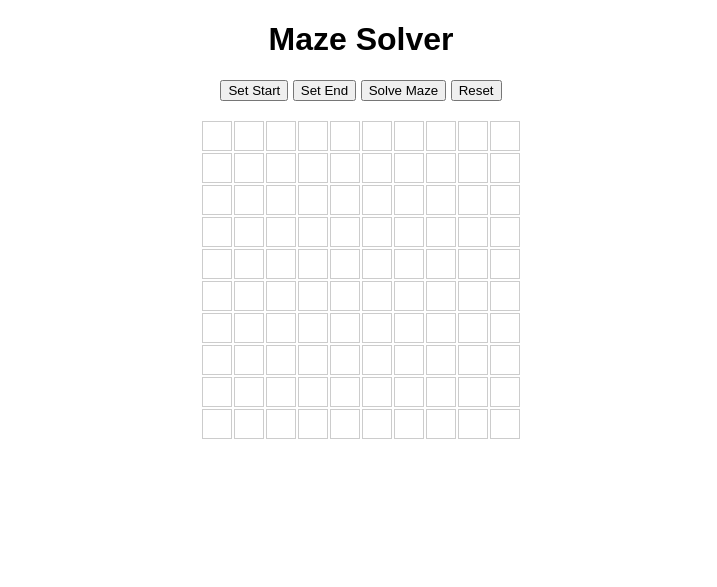
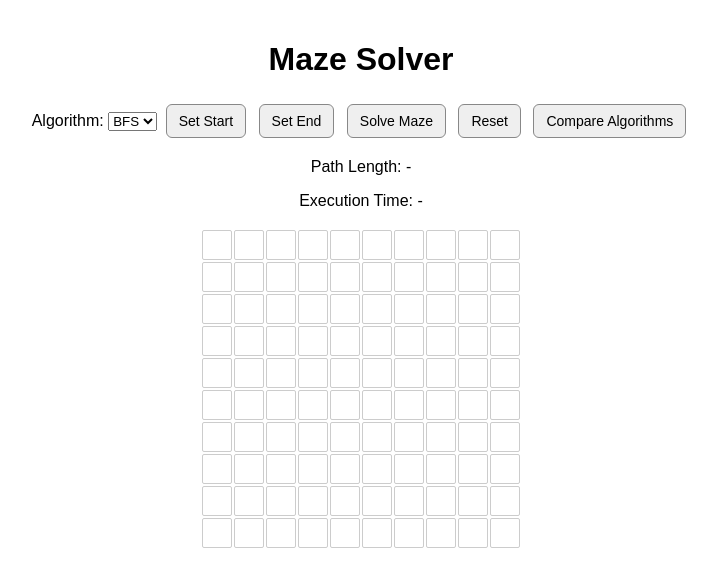
Before and after one commit to cheedellasravani07-max/maze-solver, a Flask app: template templates/index.html in a window 1280 px wide. Shown: the top 587 px of the page, without its empty margins (279-996 px from the left). Run offline with Flask 3, Linux system fonts and the light colour scheme; the template is opened without the code that fills it, so the values that code supplies are empty.

Commit message:
Complete maze solver features

```diff
--- a/Static/script.js
+++ b/Static/script.js
@@ -54,6 +54,7 @@ for (let row = 0; row < rows; row++) {
                     Number(cell.dataset.row),
                     Number(cell.dataset.col)
                 ];
+                selectedMode = "wall";
 
             } else if (selectedMode === "end") {
 
@@ -71,7 +72,7 @@ for (let row = 0; row < rows; row++) {
                     Number(cell.dataset.row),
                     Number(cell.dataset.col)
                 ];
-
+                selectedMode = "wall";
             } else {
 
                 cell.classList.toggle("wall");
@@ -103,12 +104,11 @@ endBtn.addEventListener("click", function() {
     selectedMode = "end";
 });
 
-
 // Solve button
 
 const solveBtn = document.getElementById("solveBtn");
-
-solveBtn.addEventListener("click", function() {
+const compareBtn = document.getElementById("compareBtn");
+solveBtn.addEventListener("click", async function() {
 
     if (startPosition === null) {
         alert("Please select a Start point.");
@@ -120,8 +120,8 @@ solveBtn.addEventListener("click", function() {
         return;
     }
 
-    const selectedAlgorithm = "bfs";
-
+const algorithmSelect = document.getElementById("algorithm");
+const selectedAlgorithm = algorithmSelect.value;
     const mazeRequest = {
         maze: mazeData,
         start: startPosition,
@@ -129,10 +129,149 @@ solveBtn.addEventListener("click", function() {
         algorithm: selectedAlgorithm
     };
 
-    console.log("Maze data ready:", mazeRequest);
+    console.log("Sending maze data:", mazeRequest);
+
+    try {
+
+        const response = await fetch("http://127.0.0.1:5000/solve", {
+            method: "POST",
+            headers: {
+                "Content-Type": "application/json"
+            },
+            body: JSON.stringify(mazeRequest)
+        });
+
+        const result = await response.json();
+
+        console.log("Backend response:", result);
+        console.log("Explored cells:", result.explored);
+        console.log("Path length:", result.path_length);
+        document.getElementById("pathLength").textContent =
+        "Path Length: " + result.path_length;
+        console.log("Execution time:", result.execution_time);
+        document.getElementById("executionTime").textContent =
+        "Execution Time: " + (result.execution_time * 1000).toFixed(2) + " ms";
+        if (!response.ok) {
+            alert(result.error || "Something went wrong.");
+            return;
+        }
+
+        if (result.path === null) {
+            alert("No path found!");
+            return;
+        }
+// Clear previous path
+document.querySelectorAll(".cell").forEach(function(cell) {
+    cell.classList.remove("path");
+    cell.classList.remove("visited");
+});
+        // Show visited cells
+result.explored.forEach(function(position, index) {
+
+    const row = position[0];
+    const col = position[1];
+
+    const cell = document.querySelector(
+        `.cell[data-row="${row}"][data-col="${col}"]`
+    );
+
+    if (cell) {
+        setTimeout(function() {
+
+            if (
+                !(row === startPosition[0] && col === startPosition[1]) &&
+                !(row === endPosition[0] && col === endPosition[1])
+            ) {
+                cell.classList.add("visited");
+            }
+
+        }, index * 50);
+    }
 });
 
+        // Show the solution path
+        result.path.forEach(function(position, index) {
 
+            const row = position[0];
+            const col = position[1];
+
+            const cell = document.querySelector(
+                `.cell[data-row="${row}"][data-col="${col}"]`
+            );
+
+            if (cell) {
+                setTimeout(function() {
+
+                    // Don't remove start/end colors
+                    if (
+                        !(row === startPosition[0] && col === startPosition[1]) &&
+                        !(row === endPosition[0] && col === endPosition[1])
+                    ) {
+                        cell.classList.remove("visited");
+                        cell.classList.add("path");
+                    }
+
+                },  result.explored.length * 50 + index * 100);
+            }
+        });
+
+    } catch (error) {
+
+        console.error("Error connecting to backend:", error);
+
+        alert(
+            "Could not connect to the Flask backend.\n\n" +
+            "Make sure python backend/app.py is running."
+        );
+    }
+});
+compareBtn.addEventListener("click", async function() {
+
+    const algorithms = ["bfs", "dfs", "astar"];
+    const results = [];
+
+    for (const algorithm of algorithms) {
+
+        const mazeRequest = {
+            maze: mazeData,
+            start: startPosition,
+            end: endPosition,
+            algorithm: algorithm
+        };
+
+        const response = await fetch("http://127.0.0.1:5000/solve", {
+            method: "POST",
+            headers: {
+                "Content-Type": "application/json"
+            },
+            body: JSON.stringify(mazeRequest)
+        });
+
+        const result = await response.json();
+
+        results.push({
+            algorithm: algorithm.toUpperCase(),
+            pathLength: result.path_length,
+            executionTime: result.execution_time
+        });
+    }
+
+    console.log("Algorithm comparison:", results);
+    const comparisonDiv = document.getElementById("comparison");
+
+comparisonDiv.innerHTML = "";
+
+results.forEach(function(result) {
+    comparisonDiv.innerHTML +=
+        "<p>" +
+        result.algorithm +
+        " — Path: " +
+        result.pathLength +
+        " | Time: " +
+        (result.executionTime * 1000).toFixed(2) +
+        " ms</p>";
+});
+});
 // Reset button
 
 const resetBtn = document.getElementById("resetBtn");
--- a/Static/style.css
+++ b/Static/style.css
@@ -1,6 +1,8 @@
 body {
     font-family: Arial, sans-serif;
     text-align: center;
+     margin: 0;
+    padding: 20px;
 }
 
 #maze {
@@ -18,14 +20,34 @@ body {
     border: 1px solid #ccc;
     background-color: white;
     box-sizing: border-box;
+    border-radius: 2px;
+
 }
 .wall {
     background-color: black;
 }
 .start {
-    background-color: green;
+    background-color: rgb(128, 0, 105);
 }
 
 .end {
-    background-color: red;
+    background-color: rgb(0, 255, 102);
 }
+.path {
+    background-color: rgb(0, 170, 255);
+}
+.visited {
+    background-color: orange;
+}
+#comparison {
+    margin-top: 15px;
+    font-weight: bold;
+}
+button {
+    padding: 8px 12px;
+    margin: 4px;
+    border-radius: 6px;
+    border: 1px solid #888;
+    cursor: pointer;
+    font-size: 14px;
+}
--- a/backend/app.py
+++ b/backend/app.py
@@ -1,15 +1,15 @@
-from flask import Flask, request, jsonify
+from flask import Flask, request, jsonify, render_template
+import time
 from bfs import bfs
 from dfs import dfs
 from astar import astar
 from maze import is_valid_maze
 
-app = Flask(__name__)
-
+app = Flask(__name__, template_folder="../templates", static_folder="../Static")
 
 @app.route("/")
 def home():
-    return "Maze Solver Backend is Running!"
+    return render_template("index.html")
 
 @app.route("/solve", methods=["POST"])
 def solve_maze():
@@ -31,15 +31,21 @@ def solve_maze():
 
     if not is_valid_maze(maze, start, end):
         return jsonify({"error": "Invalid maze"}), 400
-
+    start_time = time.perf_counter()
     if algorithm == "bfs":
-        path = bfs(maze, start, end)
+        result = bfs(maze, start, end)
+        path = result["path"] if result else None
+        explored = result["explored"] if result else []
 
     elif algorithm == "dfs":
-        path = dfs(maze, start, end)
+        result = dfs(maze, start, end)
+        path = result["path"] if result else None
+        explored = result["explored"] if result else []
 
     elif algorithm == "astar":
-        path = astar(maze, start, end)
+            result = astar(maze, start, end)
+            path = result["path"] if result else None
+            explored = result["explored"] if result else []
 
     else:
         return jsonify({"error": "Unknown algorithm"}), 400
@@ -50,10 +56,14 @@ def solve_maze():
             "path": None,
             "message": "No path found"
         })
-
+    execution_time = time.perf_counter() - start_time
+    path_length = len(path)
     return jsonify({
         "algorithm": algorithm,
         "path": path,
+        "explored": explored,
+        "path_length": path_length,
+        "execution_time": execution_time,
         "message": "Path found"
     })
 
--- a/templates/index.html
+++ b/templates/index.html
@@ -11,11 +11,22 @@
 
     <h1>Maze Solver</h1>
 
-    <button id="startBtn">Set Start</button>
-    <button id="endBtn">Set End</button>
-    <button id="solveBtn">Solve Maze</button>
-    <button id="resetBtn">Reset</button>
+   <label for="algorithm">Algorithm:</label>
 
+<select id="algorithm">
+    <option value="bfs">BFS</option>
+    <option value="dfs">DFS</option>
+    <option value="astar">A*</option>
+</select>
+
+<button id="startBtn">Set Start</button>
+<button id="endBtn">Set End</button>
+<button id="solveBtn">Solve Maze</button>
+<button id="resetBtn">Reset</button>
+<button id="compareBtn">Compare Algorithms</button>
+<p id="pathLength">Path Length: -</p>
+<p id="executionTime">Execution Time: -</p>
+<div id="comparison"></div>
     <div id="maze"></div>
 
     <script src="{{ url_for('static', filename='script.js') }}"></script>
```
Also changed, not shown: backend/astar.py (+7 -2 lines), backend/bfs.py (+7 -2 lines), backend/dfs.py (+7 -2 lines).
